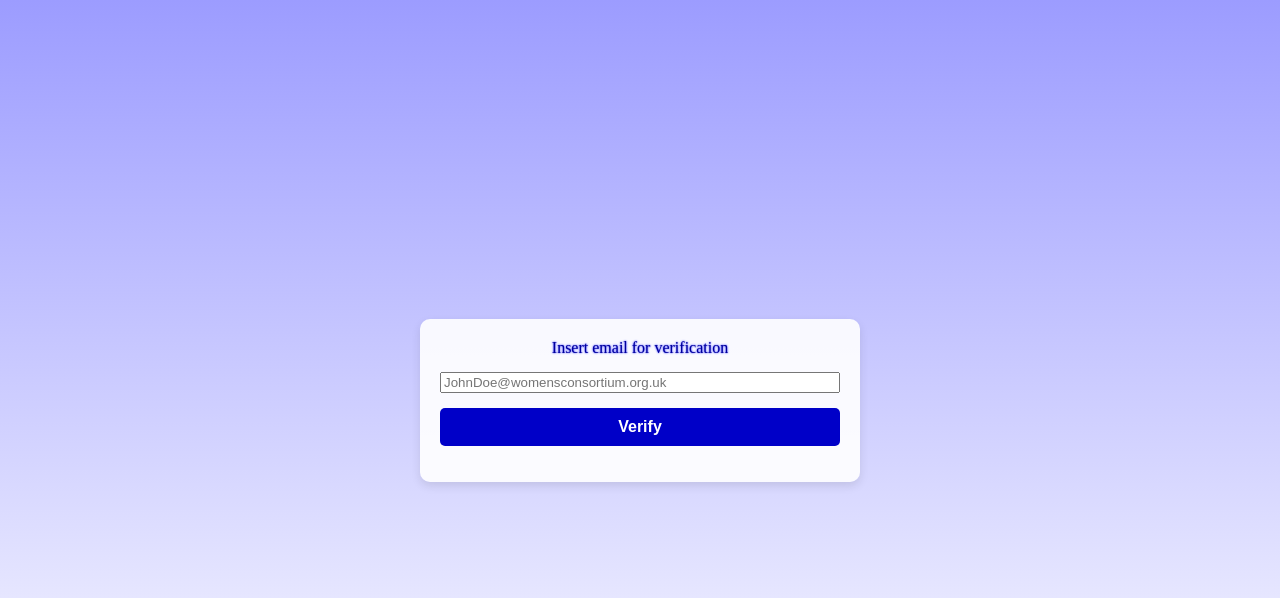
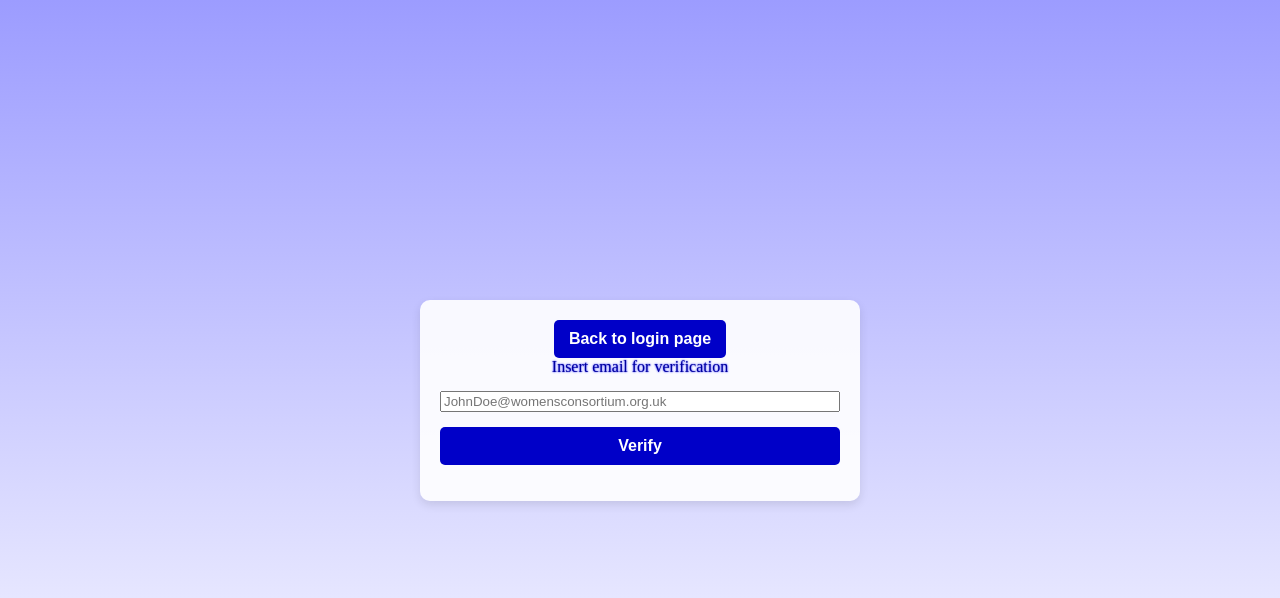
Before and after one commit to DanAlexCox/WCContactDB, a PHP site: page /loginsystem/newuser.php in a window 1280 px wide. Shown: the top 598 px of the page. Run offline with PHP 8.4, Linux system fonts and the light colour scheme.

Commit message:
go back button

```diff
--- a/loginsystem/newuser.php
+++ b/loginsystem/newuser.php
@@ -25,6 +25,7 @@ if(isset($_GET['msg'])){
     </head>
     <body>
         <div id="newuserbody">
+            <a href="login.php"><button id="gobackbutton">Back to login page</button></a>
             <?php
             //Verifying valid email present form
             if(isset($_POST['emailsubmitted'])){
```
